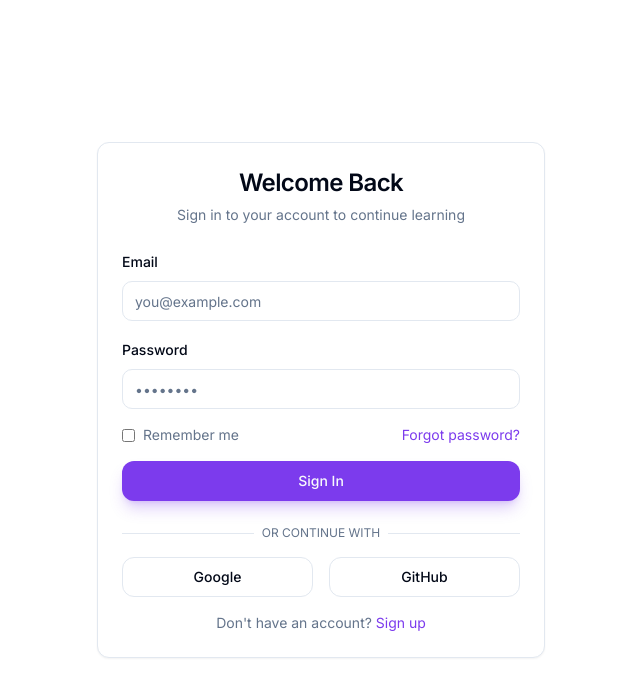
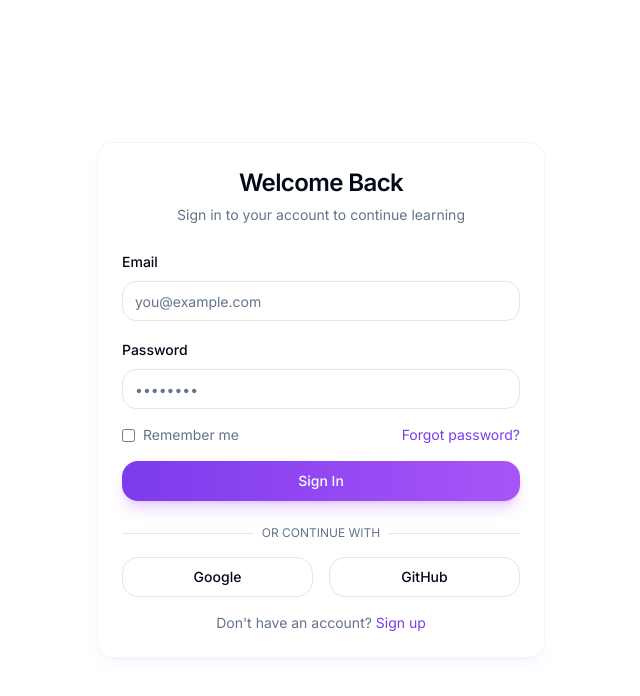
Before and after one commit to JEENEET2/site, a Next.js app in the folder apps/web/: page /login in a window 1280 px wide. Shown: the top 696 px of the page, without its empty margins (319-959 px from the left). Built offline with nearby package versions, Linux system fonts and the light colour scheme; no server answers.

Commit message:
Premium design: gradient buttons, softer edges, purple theme, glass cards

```diff
--- a/apps/web/app/globals.css
+++ b/apps/web/app/globals.css
@@ -16,52 +16,52 @@
     --primary: 262 83% 58%;
     --primary-foreground: 210 40% 98%;
 
-    --secondary: 262 83% 90%;
+    --secondary: 270 85% 96%;
     --secondary-foreground: 262 83% 28%;
 
     --muted: 210 40% 96.1%;
     --muted-foreground: 215.4 16.3% 46.9%;
 
-    --accent: 262 83% 90%;
+    --accent: 270 85% 96%;
     --accent-foreground: 262 83% 28%;
 
     --destructive: 0 84.2% 60.2%;
     --destructive-foreground: 210 40% 98%;
 
-    --border: 214.3 31.8% 91.4%;
-    --input: 214.3 31.8% 91.4%;
+    --border: 270 5% 90%;
+    --input: 270 5% 90%;
     --ring: 262 83% 58%;
 
-    --radius: 0.75rem;
+    --radius: 1rem;
   }
 
   .dark {
-    --background: 222.2 84% 3.9%;
+    --background: 222.2 84% 2%;
     --foreground: 210 40% 98%;
 
-    --card: 222.2 84% 6%;
+    --card: 222.2 84% 5%;
     --card-foreground: 210 40% 98%;
 
-    --popover: 222.2 84% 6%;
+    --popover: 222.2 84% 5%;
     --popover-foreground: 210 40% 98%;
 
     --primary: 262 83% 58%;
     --primary-foreground: 210 40% 98%;
 
-    --secondary: 262 83% 20%;
+    --secondary: 262 83% 15%;
     --secondary-foreground: 210 40% 98%;
 
-    --muted: 262 83% 15%;
+    --muted: 262 83% 10%;
     --muted-foreground: 215 20.2% 65.1%;
 
-    --accent: 262 83% 20%;
+    --accent: 262 83% 15%;
     --accent-foreground: 210 40% 98%;
 
     --destructive: 0 62.8% 30.6%;
     --destructive-foreground: 210 40% 98%;
 
-    --border: 262 83% 20%;
-    --input: 262 83% 20%;
+    --border: 262 83% 15%;
+    --input: 262 83% 15%;
     --ring: 262 83% 58%;
   }
 }
@@ -242,7 +242,7 @@
 
 /* Gradient text utility */
 .gradient-text {
-  @apply bg-clip-text text-transparent bg-gradient-to-r from-primary to-purple-400;
+  @apply bg-clip-text text-transparent bg-gradient-to-r from-primary via-purple-400 to-primary;
 }
 
 /* Animated gradient background */
@@ -257,6 +257,11 @@
   100% { background-position: 0% 50%; }
 }
 
+/* Premium gradient background */
+.gradient-premium {
+  background: linear-gradient(135deg, hsl(var(--primary) / 0.1) 0%, hsl(var(--background)) 50%, hsl(280 83% 58% / 0.1) 100%);
+}
+
 /* Glow effect */
 .glow {
   box-shadow: 0 0 40px -10px hsl(var(--primary) / 0.5);
@@ -264,6 +269,16 @@
 
 .glow-text {
   text-shadow: 0 0 40px hsl(var(--primary) / 0.5);
+}
+
+/* Premium card with gradient border */
+.card-premium {
+  @apply relative overflow-hidden;
+  background: linear-gradient(var(--card) 0%, var(--card) 100%),
+              linear-gradient(135deg, hsl(var(--primary) / 0.3), hsl(280 83% 58% / 0.1));
+  background-clip: padding-box, border-box;
+  background-origin: border-box;
+  border: 1px solid transparent;
 }
 
 /* Glass effect */
--- a/apps/web/components/ui/button.tsx
+++ b/apps/web/components/ui/button.tsx
@@ -8,7 +8,7 @@ const buttonVariants = cva(
   {
     variants: {
       variant: {
-        default: 'bg-primary text-primary-foreground hover:bg-primary/90 shadow-lg shadow-primary/25 hover:shadow-xl hover:shadow-primary/30 hover:-translate-y-0.5',
+        default: 'bg-gradient-to-r from-primary to-purple-500 text-primary-foreground hover:from-primary/90 hover:to-purple-500/90 shadow-lg shadow-purple-500/25 hover:shadow-xl hover:shadow-purple-500/30 hover:-translate-y-0.5',
         destructive:
           'bg-destructive text-destructive-foreground hover:bg-destructive/90',
         outline:
--- a/apps/web/components/ui/card.tsx
+++ b/apps/web/components/ui/card.tsx
@@ -8,7 +8,7 @@ const Card = React.forwardRef<
   <div
     ref={ref}
     className={cn(
-      'rounded-lg border bg-card text-card-foreground shadow-sm',
+      'rounded-2xl border border-border/40 bg-card/80 backdrop-blur-sm text-card-foreground shadow-lg shadow-purple-500/5 hover:shadow-purple-500/10 transition-shadow duration-300',
       className
     )}
     {...props}
```
